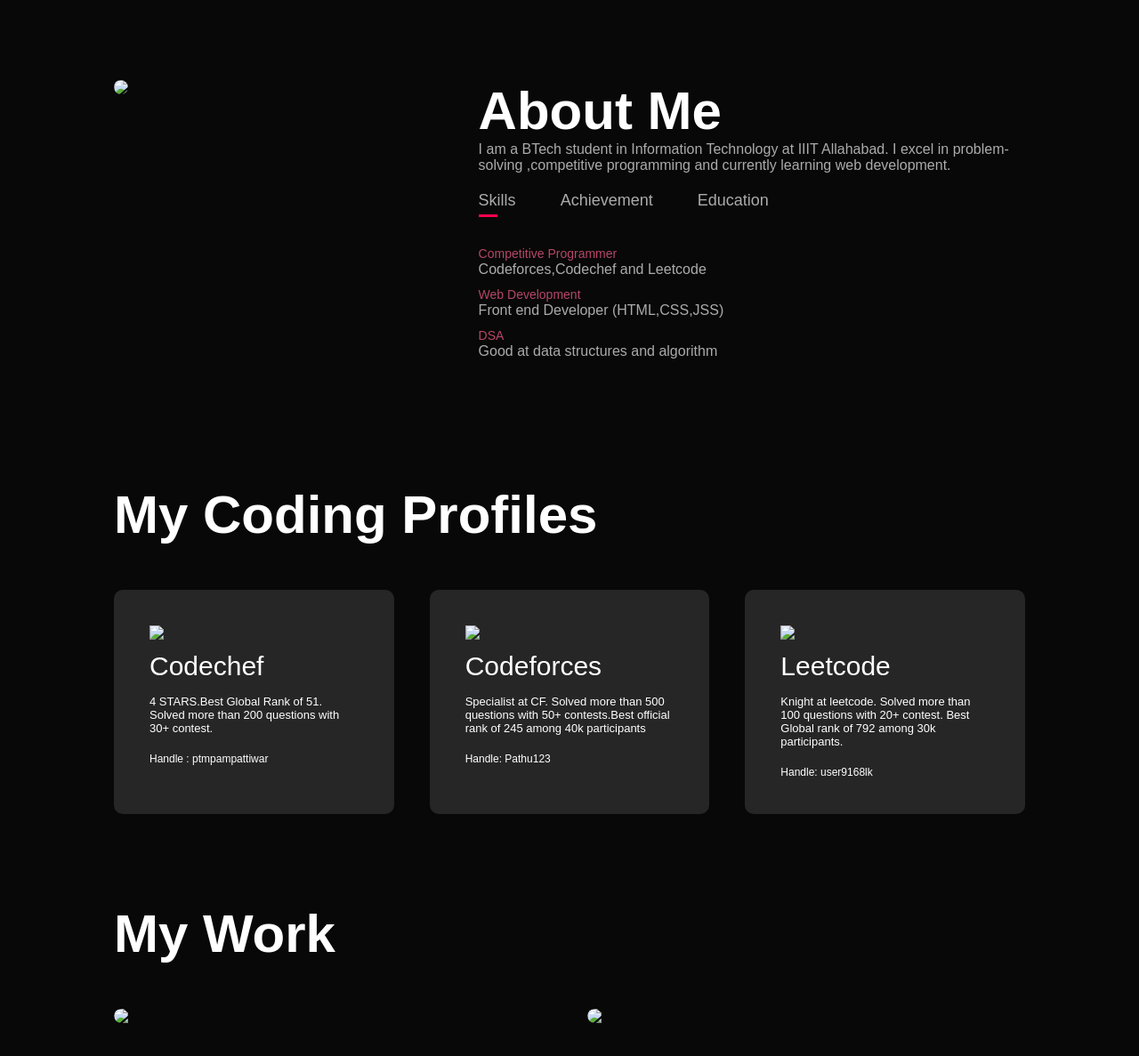
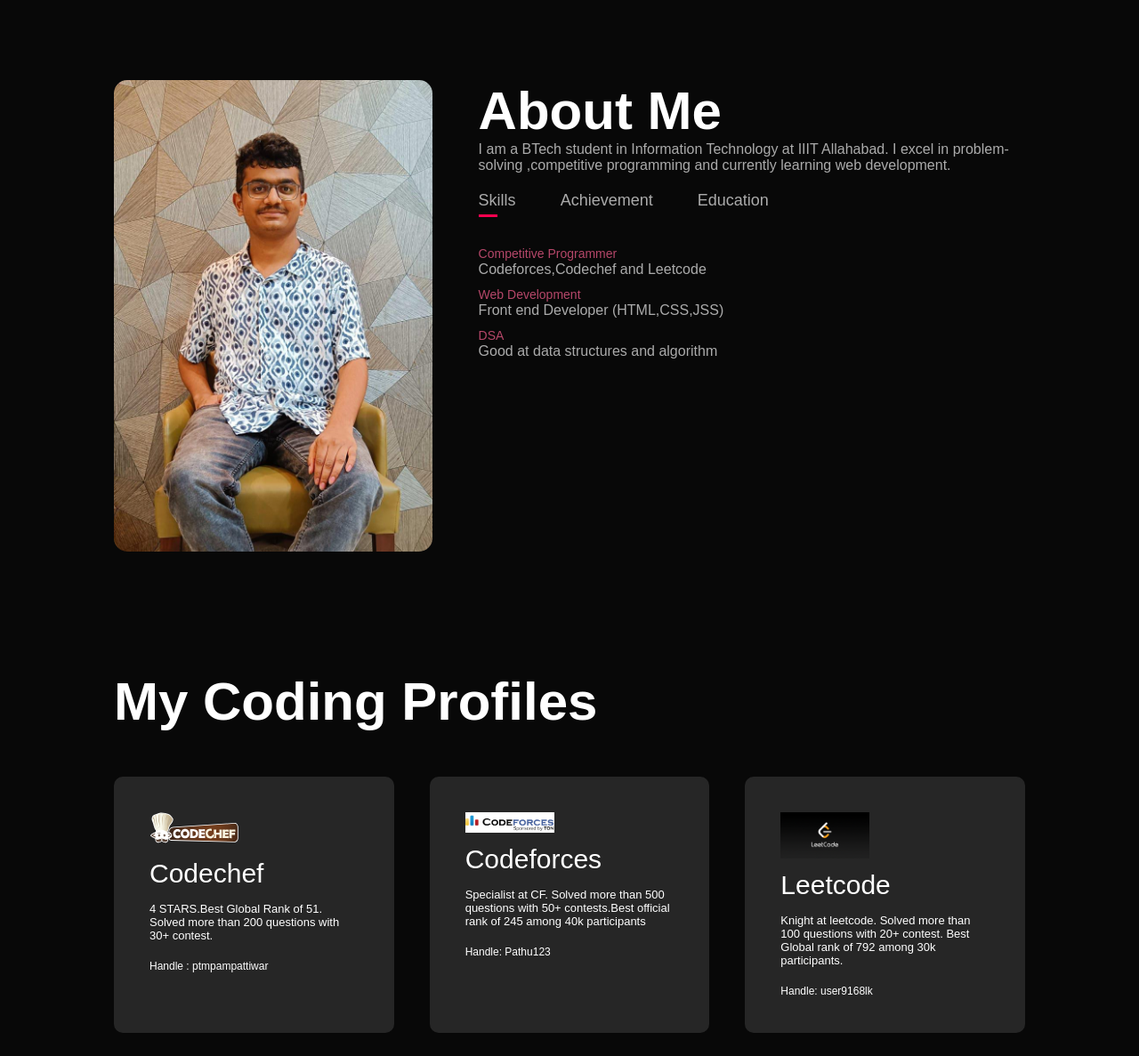
Before and after one commit to Pathu7525/PERSONAL-PORTFOLIO, a plain HTML site: page index.html in a window 1280 px wide. Shown: the part 800-1987 px from the top of the page at 89% size. Drawn offline with Linux system fonts and the light colour scheme; files whose address does not match are found by name.

Commit message:
Update index.html

```diff
--- a/index.html
+++ b/index.html
@@ -13,7 +13,7 @@
 <div id="header">
     <div class="container">
         <nav>
-            <!-- <img src="images/coollogo_com-9727711.png" class="logo"> -->
+            <!-- <img src="coollogo_com-9727711.png" class="logo"> -->
             <ul id="sidemenu">
                 <li><a href="#header">Home</a></li>
                 <li><a href="#about">About</a></li>
@@ -35,7 +35,7 @@
     <div class="container">
         <div class="row">
             <div class="about-col-1">
-                <img src="images/trial.jpg">
+                <img src="trial.jpg">
             </div>
             <div class="about-col-2">
                 <h1 class="sub-title">About Me</h1>
@@ -77,7 +77,7 @@
         <h1 class="sub-title">My Coding Profiles</h1>
         <div class="services-list">
             <div>
-                <img src="images/cc-logo.svg" style="width:100px;margin-bottom:10px;">
+                <img src="cc-logo.svg" style="width:100px;margin-bottom:10px;">
                 <!-- use to add icons from online links -->
                 <h2>Codechef</h2>
                 <p>4 STARS.Best Global Rank of 51.
@@ -86,13 +86,13 @@
                 <a href="https://www.codechef.com/users/ptmpampattiwar">Handle : ptmpampattiwar</a>
             </div>
             <div>
-                <img src="images/codeforces-sponsored-by-ton.png" style="width:100px;margin-bottom:10px;">
+                <img src="codeforces-sponsored-by-ton.png" style="width:100px;margin-bottom:10px;">
                 <h2>Codeforces</h2>
                 <p>Specialist at CF. Solved more than 500 questions with 50+ contests.Best official rank of 245 among 40k participants</p>
                 <a href="https://codeforces.com/profile/Pathu123">Handle: Pathu123</a>
             </div>
             <div>
-                <img src="images/LeetCode_Sharing.png" style="width:100px;margin-bottom:10px;">
+                <img src="LeetCode_Sharing.png" style="width:100px;margin-bottom:10px;">
                 <h2>Leetcode</h2>
                 <p>Knight at leetcode. Solved more than 100 questions with 20+ contest. Best Global rank of 792 among 30k participants.</p>
                 <a href="https://leetcode.com/u/user9168lk/">Handle: user9168lk</a>
@@ -106,7 +106,7 @@
         <h1 class="sub-title">My Work</h1>
         <div class="work-list">
             <div class="work">
-                <img src="images/work-1.png">
+                <img src="work-1.png">
                 <div class="layer">
                     <h3>Weather Forecast Web Application </h3>
                     <p>Provides real time Weather Condition Fetching data From third party weather API
@@ -118,7 +118,7 @@
                 </div>
             </div>
             <div class="work">
-                <img src="images/work-3.png">
+                <img src="work-3.png">
                 <div class="layer">
                     <h3>Personal Portfolio</h3>
                     <p>Created a comprehensive personal portfolio website using HTML, CSS, and JavaScript.
@@ -144,7 +144,7 @@
                 <div class="social-icons">
                     <a href="https://www.linkedin.com/in/prathmesh-pampattiwar-a37006251"><i class="fab fa-linkedin"></i></a>
                 </div>
-                <a href="images/my-cv.pdf" download class="btn btn2">Download CV</a>
+                <a href="my-cv.pdf" download class="btn btn2">Download CV</a>
             </div>
             <div class="contact-right">
                 <form name="submit-to-google-sheet">
```
